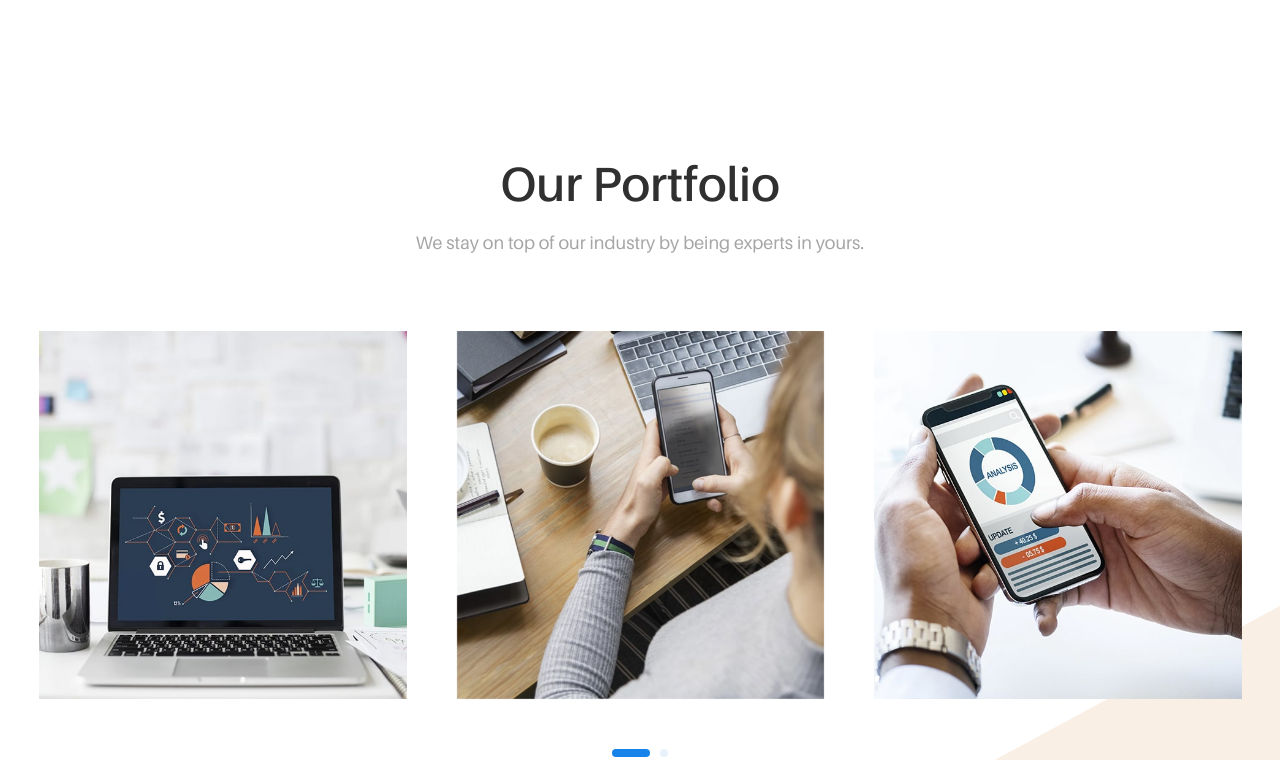
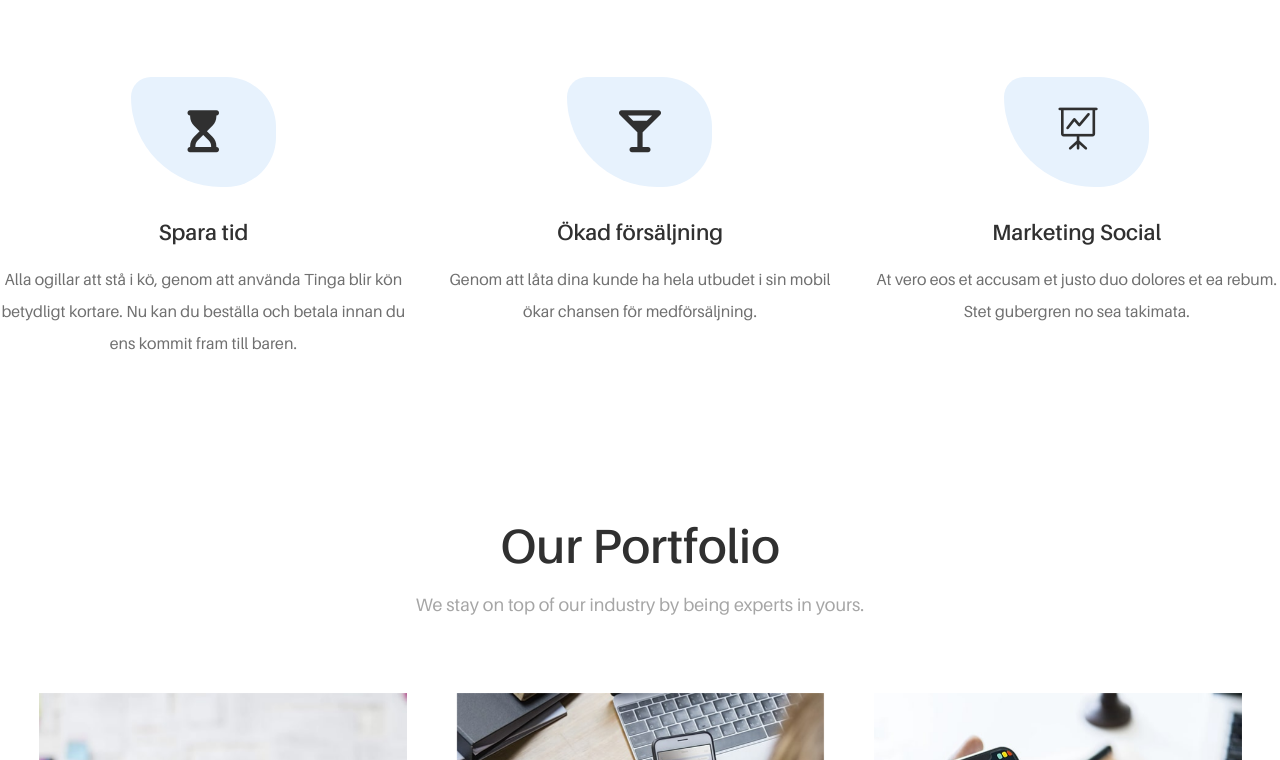
Before and after one commit to dahleri/tinga, a website: page index.html in a window 1280 px wide. Shown: the part 1925-2685 px from the top of the page. Drawn offline with Linux system fonts and the light colour scheme; files whose address does not match are found by name.

Commit message:
Startsidan

```diff
--- a/index.html
+++ b/index.html
@@ -325,10 +325,55 @@
 
             </div>
         </div>
+
+    <!-- ***** Services Area End ***** -->
+
+	<!-- *** Lägger till ytterligare 3 fördelar *** -->
+
+    <!-- ***** Services Area Start ***** -->
+            <div class="row">
+                <!-- Single Service Area -->
+                <div class="col-12 col-lg-4">
+                    <div class="single-service-area mb-80">
+                        <!-- Service Icon -->
+                        <div class="service-icon">
+					<i class="fas fa-hourglass-start"></i>
+                  </div>
+                        <h5>Spara tid</h5>
+                        <p>Alla ogillar att stå i kö, genom att använda Tinga blir kön betydligt kortare. Nu kan du beställa och betala innan du ens kommit fram till baren.</p>
+                    </div>
+                </div>
+
+                <!-- Single Service Area -->
+                <div class="col-12 col-lg-4">
+                    <div class="single-service-area mb-80">
+                        <!-- Service Icon -->
+          <div class="service-icon">
+     <i class="fas fa-glass-martini-alt"></i>
+          </div>
+          <h5>Ökad försäljning</h5>
+          <p>Genom att låta dina kunde ha hela utbudet i sin mobil ökar chansen för medförsäljning.</p>
+                    </div>
+                </div>
+
+                <!-- Single Service Area -->
+                <div class="col-12 col-lg-4">
+                    <div class="single-service-area mb-80">
+                        <!-- Service Icon -->
+                        <div class="service-icon">
+                            <i class="icon_easel"></i>
+                        </div>
+                        <h5>Marketing Social</h5>
+                        <p>At vero eos et accusam et justo duo dolores et ea rebum. Stet gubergren no sea takimata.</p>
+                    </div>
+                </div>
+
+            </div>
+        </div>
     </section>
     <!-- ***** Services Area End ***** -->
 
-    <!-- ***** Portfolio Area Start ***** -->
+	<!-- ***** Portfolio Area Start ***** -->
     <section class="uza-portfolio-area section-padding-80">
         <div class="container">
             <div class="row">
```
